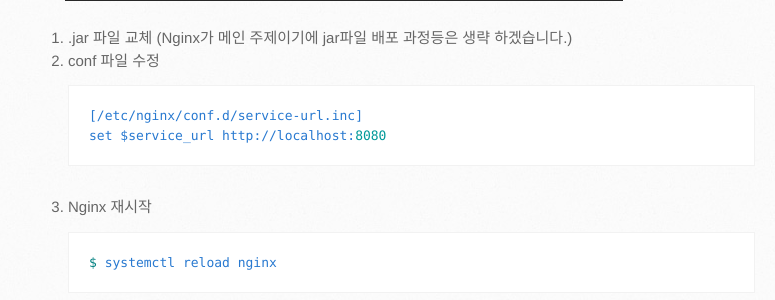
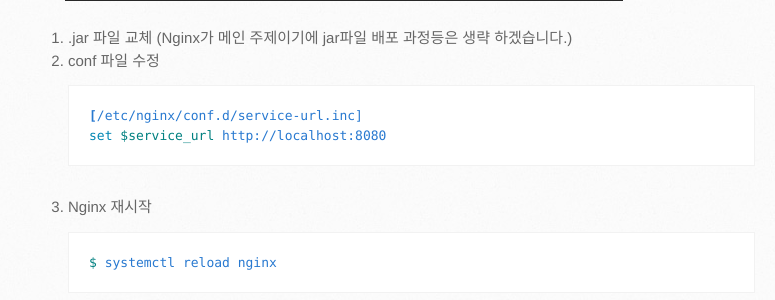
Before and after one commit to kdkrkwhr/kdkrkwhr.github.com, a Jekyll site: the page built from _posts/2020-12-10-nginx-nonstop.md, in a window 1280 px wide and 900 px high, scrolled down 4862 px. Shown: the part 152-452 px from the top of the window, without its empty margins (105-880 px from the left). Built offline with Jekyll 4.4.1, drawn with Linux system fonts in a browser that asks for light colours; comment, search, counter and statistics services are not loaded.

Commit message:
[update] file

````diff
--- a/_posts/2020-12-10-nginx-nonstop.md
+++ b/_posts/2020-12-10-nginx-nonstop.md
@@ -163,7 +163,7 @@
 
 1. .jar 파일 교체 (Nginx가 메인 주제이기에 jar파일 배포 과정등은 생략 하겠습니다.)
 2. conf 파일 수정
-```conf
+```bash
 [/etc/nginx/conf.d/service-url.inc]
 set $service_url http://localhost:8080
 ```
````
